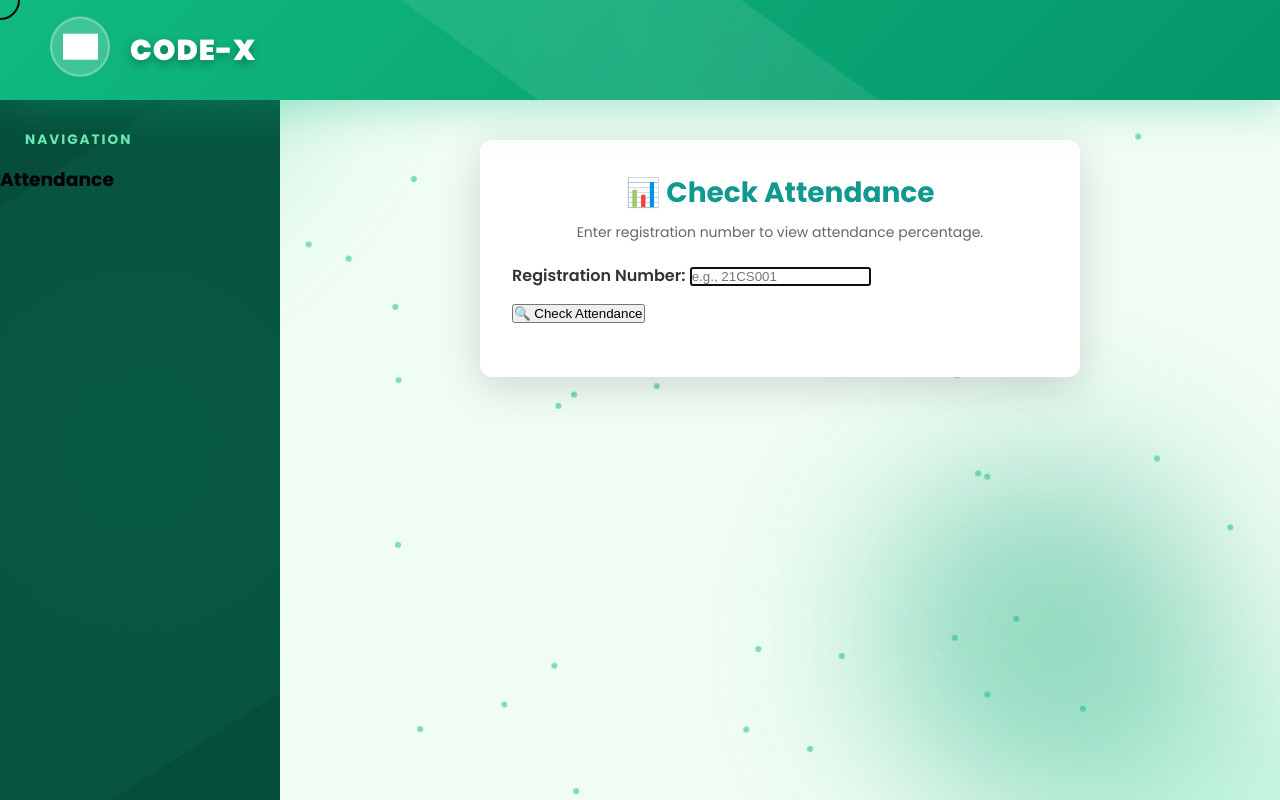
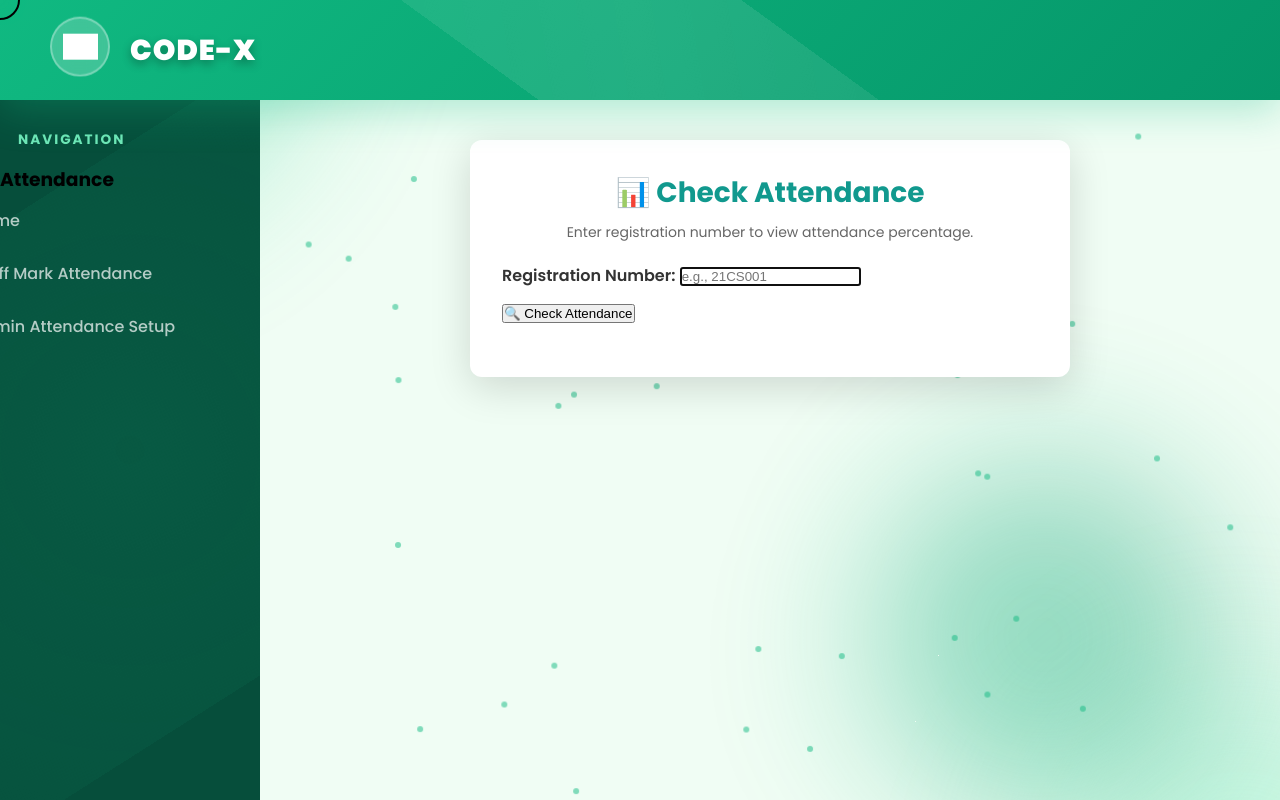
Before and after one commit to Vijay-Sarathi-R-S/Hydrabad_hackathon_College_portal, a Flask app: page /attendance/check in a window 1280 px wide. Run offline with Flask 2, Linux system fonts and the light colour scheme; some libraries are stand-ins or nearby versions; grey boxes are pictures that could not be loaded.

Commit message:
UI base.html 1.0 (updated-working)

```diff
--- a/institution_portal/institution_portals/templates/base.html
+++ b/institution_portal/institution_portals/templates/base.html
@@ -262,11 +262,14 @@
     }
 
     /* ==================== SIDEBAR ==================== */
+    /* === UPDATED SIDEBAR STYLES === */
     .sidebar {
-      width: 280px;
+      width: 260px;                /* a bit narrower so text fits */
       background: var(--sidebar-bg);
       position: relative;
-      overflow: hidden;
+      overflow-y: auto;            /* allow scrolling if many items */
+      overflow-x: hidden;          /* prevent text from going off-screen */
+      flex-shrink: 0;              /* do not shrink when content grows */
     }
 
     .sidebar::before {
@@ -296,21 +299,23 @@
       font-size: 0.85rem;
       font-weight: 700;
       text-transform: uppercase;
-      padding: 0 25px 15px;
+      padding: 0 18px 15px;
       letter-spacing: 2px;
+      white-space: nowrap;        /* keep label on one line */
     }
 
     .sidebar a {
       display: flex;
       align-items: center;
-      gap: 15px;
-      padding: 18px 25px;
+      gap: 12px;
+      padding: 14px 18px;         /* reduced padding so text doesn't overflow */
       color: rgba(255,255,255,0.7);
       text-decoration: none;
       font-weight: 500;
       transition: all 0.3s;
       position: relative;
       border-left: 4px solid transparent;
+      white-space: nowrap;        /* keep each item in a single line */
     }
 
     .sidebar a::before {
@@ -328,7 +333,7 @@
       color: white;
       background: rgba(16, 185, 129, 0.1);
       border-left-color: var(--sidebar-active);
-      padding-left: 35px;
+      padding-left: 30px;         /* small shift on hover, still in view */
     }
 
     .sidebar a:hover::before {
@@ -345,6 +350,7 @@
     .sidebar a .icon {
       font-size: 1.4rem;
       transition: transform 0.3s;
+      flex-shrink: 0;             /* icon stays visible */
     }
 
     .sidebar a:hover .icon {
@@ -388,7 +394,7 @@
 
       .sidebar {
         position: fixed;
-        left: -280px;
+        left: -260px;
         top: 0;
         height: 100vh;
         z-index: 9999;
@@ -537,7 +543,7 @@
 gsap.from('.brand-name', { opacity: 0, x: -30, duration: 0.8, delay: 0.5 });
 gsap.from('.header-right', { opacity: 0, x: 30, duration: 0.8, delay: 0.6 });
 gsap.from('#sidebar', { x: -280, opacity: 0, duration: 1, delay: 0.4, ease: 'power3.out' });
-gsap.from('.sidebar a', { opacity: 0, x: -50, stagger: 0.1, delay: 0.7 });
+gsap.from('.sidebar a', { opacity: 1, x: -50, stagger: 0.1, delay: 0.7 });
 gsap.from('#contentArea', { opacity: 0, y: 50, duration: 1, delay: 0.5 });
 
 // Sidebar interactions
```
